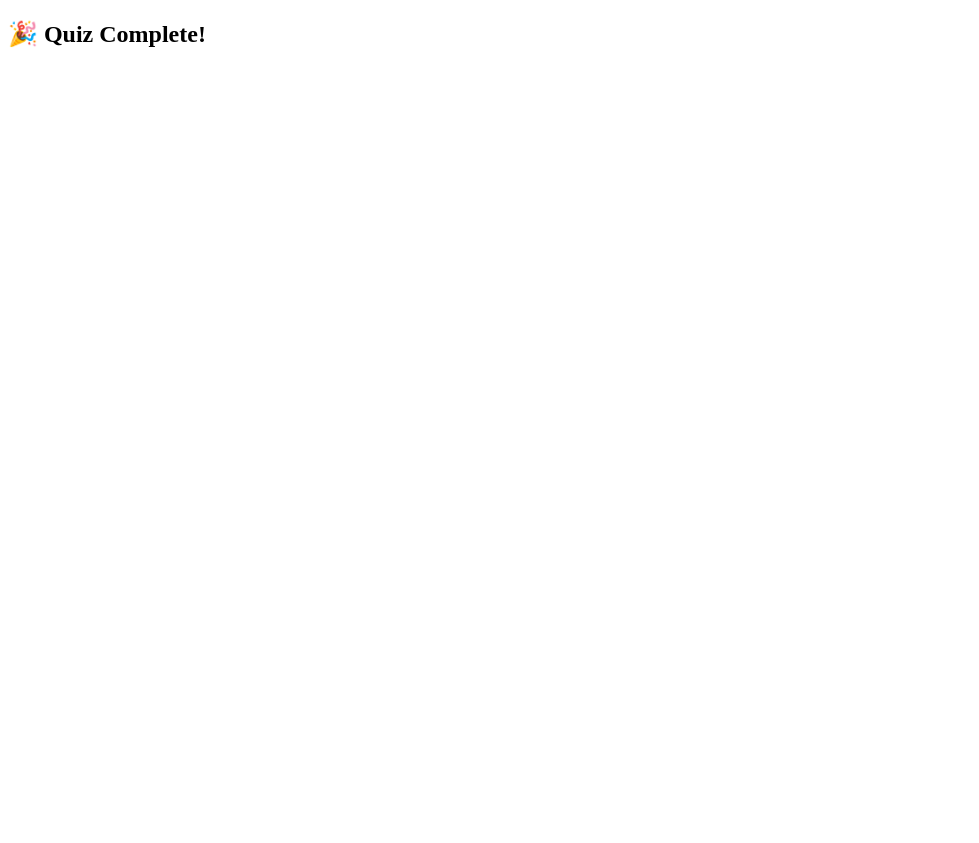
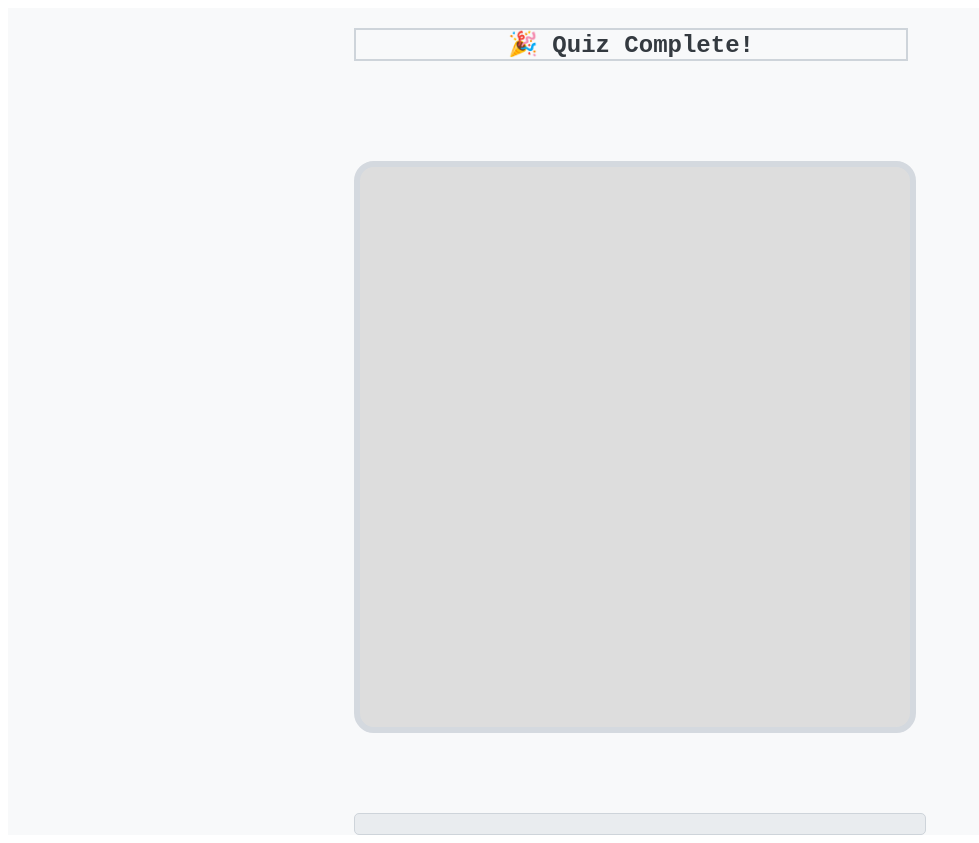
Before and after one commit to theZoid9/Quiz-app, a plain HTML site: page pages/quiz.html in a window 1280 px wide. Shown: the whole page, without its empty margins (0-979 px from the left). Before the commit the page ends 800 px from the top, so only its background shows below. Drawn offline with Linux system fonts and the light colour scheme.

Commit message:
fix ui for quiz

```diff
--- a/pages/quiz.html
+++ b/pages/quiz.html
@@ -5,11 +5,13 @@
     <meta name="viewport" content="width=device-width, initial-scale=1.0">
     <title>Quiz</title>
     <link rel="stylesheet" href="../public/styles.css">
+    <link rel="stylesheet" href="../styles/quiz.css">
 </head>
 <body>
     <div id="quiz-container">
-        <h2 id="question">Loading...</h2>
+          <h2 id="question">Loading...</h2>
         <div id="options">
+
         </div>
         <div id="output"></div>
     </div>
--- a/scripts/quiz3.js
+++ b/scripts/quiz3.js
@@ -1,4 +1,4 @@
-window.onload = function () {
+
   const questionEl = document.getElementById("question");
   const optionsEl = document.getElementById("options");
 
@@ -64,4 +64,8 @@ function handleAnswer(selected, correct) {
 
   setTimeout(showQuestion, 1700);
  }
-}
+
+ document.addEventListener("DOMContentLoaded", () => {
+   // Show the first question when the page loads
+   showQuestion();
+})
--- /dev/null
+++ b/styles/quiz.css
@@ -0,0 +1,60 @@
+
+
+
+#quiz-container {
+    display: grid;
+    grid-template-rows: 1fr;
+    grid-template-rows: auto;
+    justify-content: center;
+    align-items: center;
+    gap: 80px;
+    background-color: #f8f9fa;
+
+}
+
+#quiz-container h2 {
+    text-align: center;
+    font-family: 'Courier New', Courier, monospace;
+    color: #343a40;
+    border: 2px solid #ced4da;
+    width: 550px;
+
+}
+
+#options {
+    display: flex;
+    flex-direction: column;
+    justify-content: center;
+    align-items: center;
+
+    height: 560px;
+    width: 550px;
+    background-color: rgb(221, 221, 221);
+    border: 6px solid #d4d9df;
+    border-radius: 20px;
+}
+
+.option-btn{
+
+    padding: 10px;
+    margin: 5px;
+    border: 2px solid;
+    width: 250px;
+    border-radius: 999px;
+    font-size: 0.9rem;
+    font-family: 'Courier New', Courier, monospace;
+    cursor: pointer;
+}
+
+.option-btn:hover {
+    background-color: rgb(145, 141, 141);
+}
+
+#output {
+    width: 550px;
+    padding: 10px;
+    background-color: #e9ecef;
+    border-radius: 5px;
+    text-align: center;
+    border: 1px solid #ced4da;
+}
```
Also changed, not shown: pages/categories.html (+1 -2 lines).
